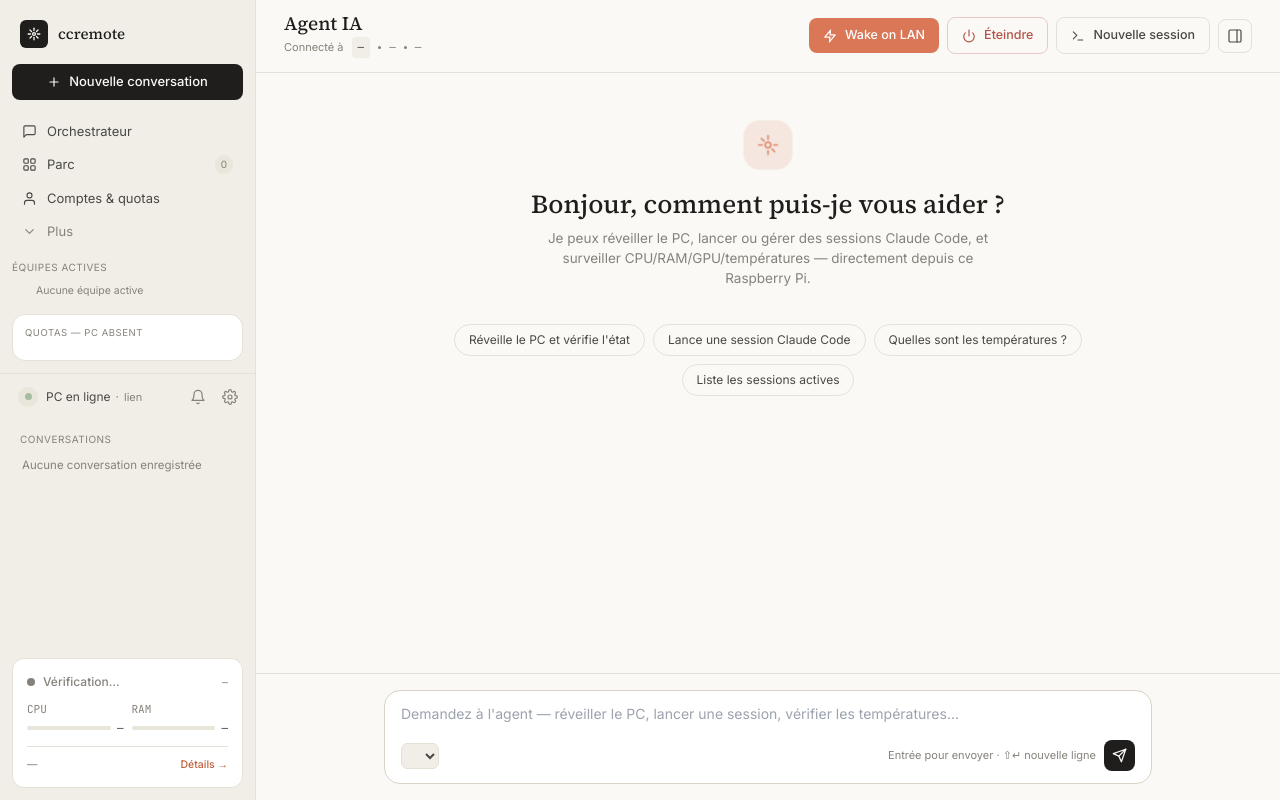
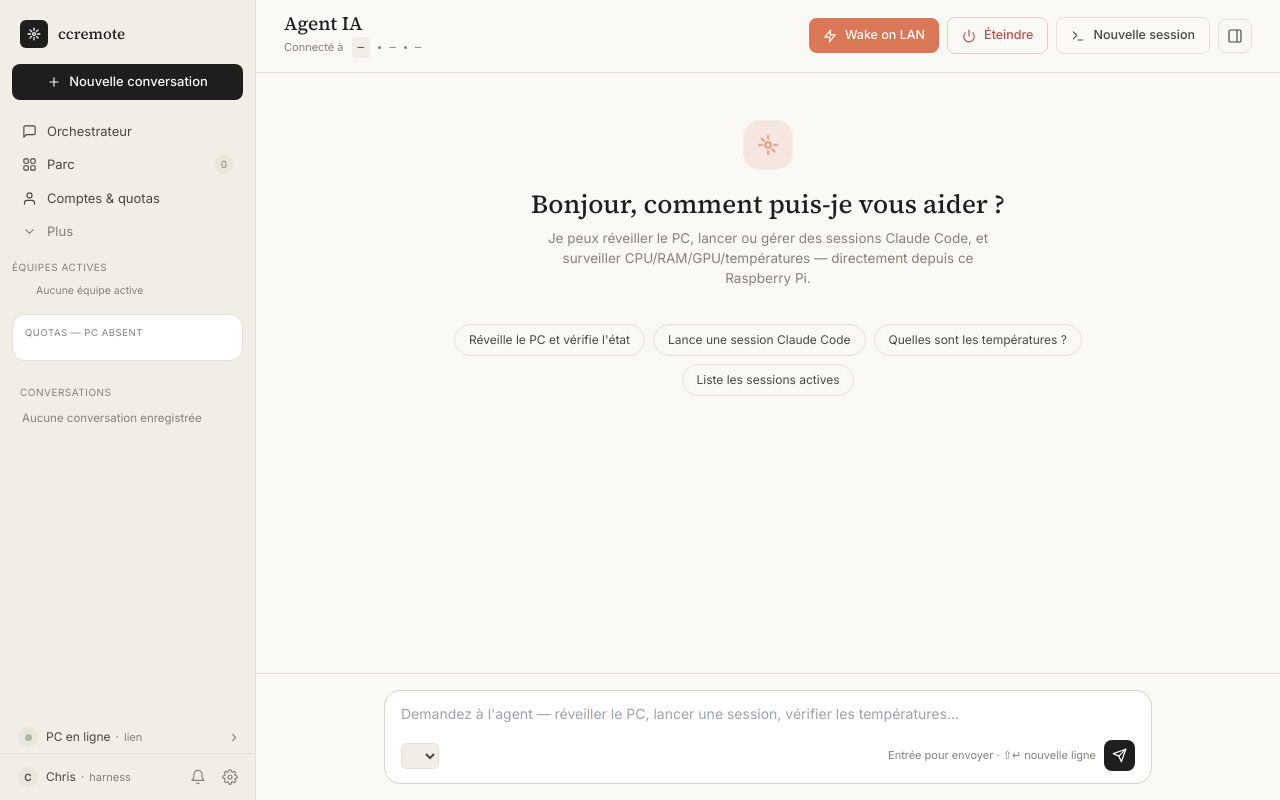
Before and after one commit to Chrlstopher-c/ccremote, a FastAPI app: template pi-web/templates/index.html in a window 1280 px wide. Run offline with FastAPI, Linux system fonts and the light colour scheme; the template is opened without the code that fills it: most values are stand-ins (such as "Sample title", 1, 10 or a date in 2020); lists and menus that the app fills with data are empty; some libraries are stand-ins or nearby versions.

Commit message:
Barre latérale : la carte PC part, « État du système » la remplace
La carte CPU/RAM/uptime occupait le bas de la barre de navigation avec quatre
chiffres qui bougent en permanence — du mouvement continu en périphérie du
regard, pour une information qu'on consulte deux fois par jour. Elle est
supprimée.

À sa place, une ligne d'état du lien, cliquable, au-dessus du pied de barre.
Elle mène à « État du PC » devenue « État du système », qui porte maintenant
les stats machine ET les quotas par compte sur une seule page : ce sont les
deux moitiés d'une même question — « est-ce que je peux lancer une équipe
maintenant ? » — et les séparer obligeait à ouvrir deux écrans pour y
répondre. Le rendu des jauges est réutilisé tel quel, pas réécrit : deux
représentations d'une même mesure finissent toujours par diverger.

Le pied de barre passe tout en bas, avec l'identité et les deux actions
permanentes (notifications, paramètres).

☠ DEUX pannes muettes évitées, toutes deux du même motif — supprimer un
élément écrit par un autre module :
 · `sidebar.js` faisait `dot.innerHTML` et `getElementById('cpuBar').style`
   sans garde : TypeError à chaque sondage, soit toutes les cinq secondes.
 · `settings.js` écrivait `pcHostLabel` en PREMIÈRE ligne d'une série : la
   TypeError abandonnait tout le reste de la fonction, et l'hôte, la MAC et le
   modèle ne s'affichaient plus nulle part. Un seul identifiant disparu
   suffisait à éteindre la fonction entière — constaté, puis corrigé.

Vérifié en prod : carte absente, ordre du bas de barre correct, page « État du
système » avec 2 comptes et les stats machine, hôte et MAC de nouveau
affichés dans les paramètres, 0 erreur console et 0 page error.

Co-Authored-By: Claude Opus 5 (1M context) <noreply@anthropic.com>
Claude-Session: https://claude.ai/code/session_018v9mLnqvpuwye2x7YegHGE

```diff
--- a/pi-web/static/pcview.js
+++ b/pi-web/static/pcview.js
@@ -3,6 +3,7 @@ let pcViewInterval = null;
 
 function renderPcView() {
   fetchAndRenderMetrics();
+  void renderPcQuotas();
   clearInterval(pcViewInterval);
   pcViewInterval = setInterval(() => {
     if (!document.querySelector('.view[data-view="pc"].active')) { clearInterval(pcViewInterval); return; }
@@ -34,3 +35,28 @@ async function fetchAndRenderMetrics() {
 }
 
 document.getElementById('refreshPc').addEventListener('click', () => { fetchAndRenderMetrics(); showToast('Données actualisées', 'ok'); });
+
+/**
+ * Quotas par compte, sur la page « État du système ».
+ *
+ * ☠ Réutilise `hAccGaugeMini` plutôt que d'écrire un second rendu : deux
+ * représentations d'une même mesure divergent toujours, et c'est sur ces
+ * pourcentages qu'on décide de lancer ou non une équipe.
+ */
+async function renderPcQuotas() {
+  const el = document.getElementById('pcQuotas');
+  if (!el || typeof hListeComptes !== 'function') return;
+  const comptes = hListeComptes(await HarnessAPI.getAccounts());
+  if (comptes === null) {
+    el.innerHTML = '<div class="rounded-xl border p-4 text-[12.5px]" style="border-color:var(--line);background:var(--card);color:var(--ink-3);">Pi injoignable — quotas indisponibles.</div>';
+    return;
+  }
+  if (comptes.length === 0) {
+    el.innerHTML = '<div class="rounded-xl border p-4 text-[12.5px]" style="border-color:var(--line);background:var(--card);color:var(--ink-3);">Aucun compte enregistré dans le registre.</div>';
+    return;
+  }
+  el.innerHTML = `<div class="rounded-xl border p-4" style="border-color: var(--line); background: var(--card);">
+      <div class="text-[10.5px] uppercase tracking-wider mb-3" style="color: var(--ink-3);">Quotas par compte (H-72)</div>
+      <div class="grid grid-cols-1 sm:grid-cols-2 gap-4">${comptes.map(hAccGaugeMini).join('')}</div>
+    </div>`;
+}
--- a/pi-web/static/settings.js
+++ b/pi-web/static/settings.js
@@ -36,11 +36,17 @@ async function loadConfig() {
   state.config = cfg;
   if (!prefs.model || !cfg.models.includes(prefs.model)) { prefs.model = cfg.default_model; savePrefs(); }
 
-  document.getElementById('pcHostLabel').textContent = cfg.pc_host;
-  document.getElementById('headerHost').textContent = cfg.pc_host;
-  document.getElementById('setHost').textContent = cfg.pc_host;
-  document.getElementById('setMac').textContent = cfg.pc_mac;
-  document.getElementById('headerModel').textContent = prefs.model;
+  // ☠ Écriture GARDÉE sur chaque cible. `pcHostLabel` vivait dans la carte PC de
+  // la barre latérale, retirée le 01/08 : sans garde, la première ligne lève une
+  // TypeError et TOUT le reste de la fonction est abandonné — l'hôte, la MAC et
+  // le modèle ne s'affichaient plus nulle part, sans autre signe qu'une ligne
+  // dans la console. Un seul identifiant disparu suffit à éteindre la fonction.
+  const poser = (id, valeur) => { const el = document.getElementById(id); if (el) el.textContent = valeur; };
+  poser('pcHostLabel', cfg.pc_host);
+  poser('headerHost', cfg.pc_host);
+  poser('setHost', cfg.pc_host);
+  poser('setMac', cfg.pc_mac);
+  poser('headerModel', prefs.model);
 
   populateModelSelect(document.getElementById('modelSelect'), cfg.models, prefs.model);
   populateModelSelect(document.getElementById('modelBadge'), cfg.models, prefs.model);
--- a/pi-web/static/sidebar.js
+++ b/pi-web/static/sidebar.js
@@ -1,20 +1,25 @@
 // ============ SIDEBAR / PC STATUS ============
+/**
+ * ☠ Chaque accès est GARDÉ. La carte CPU/RAM de la barre latérale a été retirée
+ * (ses chiffres vivent dans « État du système »), et ces identifiants n'existent
+ * plus. Sans garde, `dot.innerHTML` lève une TypeError à chaque sondage — soit
+ * toutes les cinq secondes, en silence dans la console, avec pour effet de
+ * couper la mise à jour de TOUT ce qui suit dans la fonction.
+ */
 function setPcOnline(online) {
   state.pcOnline = online;
   const dot = document.getElementById('pcStatusDot');
   const text = document.getElementById('pcStatusText');
-  if (online === null) {
-    dot.innerHTML = '<span class="w-2 h-2 rounded-full" style="background: var(--ink-3);"></span>';
-    text.textContent = 'Vérification…';
-    text.style.color = 'var(--ink-3)';
-  } else if (online) {
-    dot.innerHTML = '<span class="w-2 h-2 rounded-full dot-live" style="background: var(--ok);"></span><span class="absolute w-2 h-2 rounded-full ripple" style="background: var(--ok);"></span>';
-    text.textContent = 'PC en ligne';
-    text.style.color = 'var(--ink)';
-  } else {
-    dot.innerHTML = '<span class="w-2 h-2 rounded-full" style="background: var(--err);"></span>';
-    text.textContent = 'PC éteint';
-    text.style.color = 'var(--ink-3)';
+  if (dot) {
+    dot.innerHTML = online === null
+      ? '<span class="w-2 h-2 rounded-full" style="background: var(--ink-3);"></span>'
+      : online
+        ? '<span class="w-2 h-2 rounded-full dot-live" style="background: var(--ok);"></span><span class="absolute w-2 h-2 rounded-full ripple" style="background: var(--ok);"></span>'
+        : '<span class="w-2 h-2 rounded-full" style="background: var(--err);"></span>';
+  }
+  if (text) {
+    text.textContent = online === null ? 'Vérification…' : online ? 'PC en ligne' : 'PC éteint';
+    text.style.color = online ? 'var(--ink)' : 'var(--ink-3)';
   }
   const nsEl = document.getElementById('nsPcStatus');
   if (nsEl) {
@@ -34,11 +39,12 @@ async function pollSidebar() {
     setPcOnline(status.pc_online);
     if (!status.pc_online) return;
     const m = await api('GET', '/api/metrics');
-    document.getElementById('cpuBar').style.width = m.cpu + '%';
-    document.getElementById('cpuVal').textContent = m.cpu + '%';
-    document.getElementById('ramBar').style.width = m.mem_percent + '%';
-    document.getElementById('ramVal').textContent = m.mem_percent + '%';
-    document.getElementById('uptimeText').textContent = 'Uptime · ' + formatUptime(m.uptime_s);
+    const poser = (id, appliquer) => { const el = document.getElementById(id); if (el) appliquer(el); };
+    poser('cpuBar', (el) => { el.style.width = m.cpu + '%'; });
+    poser('cpuVal', (el) => { el.textContent = m.cpu + '%'; });
+    poser('ramBar', (el) => { el.style.width = m.mem_percent + '%'; });
+    poser('ramVal', (el) => { el.textContent = m.mem_percent + '%'; });
+    poser('uptimeText', (el) => { el.textContent = 'Uptime · ' + formatUptime(m.uptime_s); });
   } catch { setPcOnline(null); }
 }
 
--- a/pi-web/templates/_harness_styles.html
+++ b/pi-web/templates/_harness_styles.html
@@ -651,3 +651,12 @@
     /* Sans gutter, le titre n'a plus de raison d'être en retrait. */
     [data-view="harness-orchestrateur"] .h-topbar .lead { padding-left: 12px; }
   }
+  /* Ligne d'état du lien — au-dessus du pied de barre, pleine largeur. */
+  .sb-lien { display: flex; align-items: center; gap: 8px; width: calc(100% - 20px);
+    margin: 0 10px; height: 32px; padding: 0 8px; border-radius: 8px;
+    background: none; border: none; text-align: left; transition: background .15s ease; }
+  .sb-lien:hover { background: rgba(31,30,29,.05); }
+  .sb-lien .sb-user-txt { flex: 1; }
+  .sb-lien-chev { color: var(--ink-3); font-size: 15px; flex: 0 0 auto; }
+  .sb-ava-txt { font-size: 10px; font-weight: 600; color: var(--ink-2); }
+  #pcQuotas .mg-acc + .mg-acc { margin-top: 0; }
--- a/pi-web/templates/_pcstatus_view.html
+++ b/pi-web/templates/_pcstatus_view.html
@@ -6,7 +6,7 @@
             <svg width="20" height="20" viewBox="0 0 24 24" fill="none" stroke="currentColor" stroke-width="1.8" stroke-linecap="round" stroke-linejoin="round" style="color: var(--ink);"><line x1="3" y1="6" x2="21" y2="6"/><line x1="3" y1="12" x2="21" y2="12"/><line x1="3" y1="18" x2="21" y2="18"/></svg>
           </button>
           <div class="min-w-0">
-            <h1 class="serif text-[17px] lg:text-[19px] font-medium leading-none" style="color: var(--ink);">État du PC</h1>
+            <h1 class="serif text-[17px] lg:text-[19px] font-medium leading-none" style="color: var(--ink);">État du système</h1>
             <div id="pcSubHeader" class="text-[11px] mt-1" style="color: var(--ink-3);">—</div>
           </div>
         </div>
@@ -16,6 +16,10 @@
         </button>
       </header>
       <div class="max-w-4xl mx-auto w-full px-4 lg:px-7 py-6 space-y-5">
+        <!-- ☠ Quotas et machine sur UNE page : ce sont les deux moitiés d'une
+             même question — « est-ce que je peux lancer une équipe maintenant ? ».
+             Les séparer obligeait à ouvrir deux écrans pour y répondre. -->
+        <div id="pcQuotas"></div>
         <div class="grid grid-cols-2 lg:grid-cols-4 gap-3">
           <div class="rounded-xl border p-4" style="border-color: var(--line); background: var(--card);">
             <div class="text-[10.5px] uppercase tracking-wider mb-1" style="color: var(--ink-3);">CPU</div>
--- a/pi-web/templates/index.html
+++ b/pi-web/templates/index.html
@@ -193,30 +193,6 @@
     <div class="text-[10px] uppercase tracking-wider px-3 pt-3 pb-1" style="color: var(--ink-3);">Équipes actives</div>
     <div class="team-tree" id="hTeamTree"></div>
     <div class="mini-gauges" id="hMiniGauges"></div>
-    <!-- ☠ PIED DE BARRE — l'état du lien et les deux actions permanentes.
-         Les notifications ne sont plus une entrée de menu : ce n'est pas une
-         destination qu'on choisit, c'est un état qu'on surveille. Une pastille
-         en pied de barre le dit sans coûter une ligne de navigation. -->
-    <div class="sb-footer">
-      <button class="sb-user" data-view="pc" title="État du lien Pi ↔ PC">
-        <span class="sb-ava"><span id="hLinkDot" class="dot-live"></span></span>
-        <span class="sb-user-txt">
-          <span id="hLinkText">PC en ligne</span>
-          <span class="sb-dot">·</span>
-          <span id="hLinkWire" class="sb-muted">lien</span>
-        </span>
-      </button>
-      <div class="sb-aux">
-        <button class="sb-icon" data-view="harness-notifications" title="Notifications du parc" aria-label="Notifications">
-          <svg width="16" height="16" viewBox="0 0 24 24" fill="none" stroke="currentColor" stroke-width="1.8" stroke-linecap="round" stroke-linejoin="round"><path d="M18 8A6 6 0 0 0 6 8c0 7-3 9-3 9h18s-3-2-3-9"/><path d="M13.73 21a2 2 0 0 1-3.46 0"/></svg>
-          <span id="hNavCountNotifs" class="sb-pastille" style="display:none;">0</span>
-        </button>
-        <button class="sb-icon" data-view="settings" title="Paramètres" aria-label="Paramètres">
-          <svg width="16" height="16" viewBox="0 0 24 24" fill="none" stroke="currentColor" stroke-width="1.8" stroke-linecap="round" stroke-linejoin="round"><circle cx="12" cy="12" r="3"/><path d="M19.4 15a1.65 1.65 0 0 0 .33 1.82l.06.06a2 2 0 0 1-2.83 2.83l-.06-.06a1.65 1.65 0 0 0-1.82-.33 1.65 1.65 0 0 0-1 1.51V21a2 2 0 0 1-4 0v-.09A1.65 1.65 0 0 0 9 19.4a1.65 1.65 0 0 0-1.82.33l-.06.06a2 2 0 1 1-2.83-2.83l.06-.06a1.65 1.65 0 0 0 .33-1.82 1.65 1.65 0 0 0-1.51-1H3a2 2 0 0 1 0-4h.09A1.65 1.65 0 0 0 4.6 9a1.65 1.65 0 0 0-.33-1.82l-.06-.06a2 2 0 1 1 2.83-2.83l.06.06a1.65 1.65 0 0 0 1.82.33H9a1.65 1.65 0 0 0 1-1.51V3a2 2 0 0 1 4 0v.09a1.65 1.65 0 0 0 1 1.51 1.65 1.65 0 0 0 1.82-.33l.06-.06a2 2 0 1 1 2.83 2.83l-.06.06a1.65 1.65 0 0 0-.33 1.82V9a1.65 1.65 0 0 0 1.51 1H21a2 2 0 0 1 0 4h-.09a1.65 1.65 0 0 0-1.51 1z"/></svg>
-        </button>
-      </div>
-    </div>
-
     <!-- ☠ DEUX listes distinctes, jamais fondues : les fils de l'orchestrateur
          (Agent SDK, avec leur contexte et leurs équipes) et les conversations du
          chat cloud n'ont ni le même contenu ni la même durée de vie. Afficher
@@ -229,39 +205,38 @@
       <div id="hOrchConvList" class="space-y-0.5" style="display:none;"></div>
     </div>
 
-    <div class="m-3 p-3.5 rounded-xl border" style="border-color: var(--line); background: var(--card);">
-      <div class="flex items-center justify-between mb-2.5">
-        <div class="flex items-center gap-2">
-          <span id="pcStatusDot" class="relative flex">
-            <span class="w-2 h-2 rounded-full" style="background: var(--ink-3);"></span>
-          </span>
-          <span id="pcStatusText" class="text-[12px] font-medium" style="color: var(--ink-3);">Vérification…</span>
-        </div>
-        <span id="pcHostLabel" class="text-[10px] mono" style="color: var(--ink-3);">—</span>
-      </div>
-      <div class="grid grid-cols-2 gap-2 text-[11px]">
-        <div>
-          <div class="mono" style="color: var(--ink-3);">CPU</div>
-          <div class="flex items-center gap-1.5 mt-0.5">
-            <div class="flex-1 h-1 rounded-full overflow-hidden" style="background: var(--bg-3);">
-              <div id="cpuBar" class="h-full rounded-full" style="background: var(--accent); width: 0%;"></div>
-            </div>
-            <span id="cpuVal" class="mono" style="color: var(--ink-2);">—</span>
-          </div>
-        </div>
-        <div>
-          <div class="mono" style="color: var(--ink-3);">RAM</div>
-          <div class="flex items-center gap-1.5 mt-0.5">
-            <div class="flex-1 h-1 rounded-full overflow-hidden" style="background: var(--bg-3);">
-              <div id="ramBar" class="h-full rounded-full" style="background: var(--accent); width: 0%;"></div>
-            </div>
-            <span id="ramVal" class="mono" style="color: var(--ink-2);">—</span>
-          </div>
-        </div>
-      </div>
-      <div class="mt-2.5 pt-2.5 border-t flex items-center justify-between" style="border-color: var(--line);">
-        <span id="uptimeText" class="text-[10.5px]" style="color: var(--ink-3);">—</span>
-        <button class="text-[10.5px] font-medium" style="color: var(--accent-2);" data-view="pc">Détails →</button>
+
+    <!-- ☠ La carte CPU/RAM/uptime qui vivait ici est partie : quatre chiffres
+         qui bougent en permanence dans une colonne de navigation, c'est du
+         mouvement continu en périphérie du regard, pour une information qu'on
+         consulte deux fois par jour. Elle est dans « État du système », avec les
+         quotas, en une seule page. Cette ligne en est le résumé et le lien. -->
+    <button class="sb-lien" data-view="pc" title="CPU, mémoire, quotas par compte">
+      <span class="sb-ava"><span id="hLinkDot" class="dot-live"></span></span>
+      <span class="sb-user-txt">
+        <span id="hLinkText">PC en ligne</span>
+        <span class="sb-dot">·</span>
+        <span id="hLinkWire" class="sb-muted">lien</span>
+      </span>
+      <span class="sb-lien-chev">›</span>
+    </button>
+
+    <!-- ☠ PIED DE BARRE, tout en bas. Les notifications ne sont pas une
+         destination qu'on choisit mais un état qu'on surveille : une icône à
+         pastille le dit sans coûter une ligne de navigation. -->
+    <div class="sb-footer">
+      <button class="sb-user" data-view="settings" title="Paramètres">
+        <span class="sb-ava sb-ava-txt">C</span>
+        <span class="sb-user-txt"><span>Chris</span><span class="sb-dot">·</span><span class="sb-muted">harness</span></span>
+      </button>
+      <div class="sb-aux">
+        <button class="sb-icon" data-view="harness-notifications" title="Notifications du parc" aria-label="Notifications">
+          <svg width="16" height="16" viewBox="0 0 24 24" fill="none" stroke="currentColor" stroke-width="1.8" stroke-linecap="round" stroke-linejoin="round"><path d="M18 8A6 6 0 0 0 6 8c0 7-3 9-3 9h18s-3-2-3-9"/><path d="M13.73 21a2 2 0 0 1-3.46 0"/></svg>
+          <span id="hNavCountNotifs" class="sb-pastille" style="display:none;">0</span>
+        </button>
+        <button class="sb-icon" data-view="settings" title="Paramètres" aria-label="Paramètres">
+          <svg width="16" height="16" viewBox="0 0 24 24" fill="none" stroke="currentColor" stroke-width="1.8" stroke-linecap="round" stroke-linejoin="round"><circle cx="12" cy="12" r="3"/><path d="M19.4 15a1.65 1.65 0 0 0 .33 1.82l.06.06a2 2 0 0 1-2.83 2.83l-.06-.06a1.65 1.65 0 0 0-1.82-.33 1.65 1.65 0 0 0-1 1.51V21a2 2 0 0 1-4 0v-.09A1.65 1.65 0 0 0 9 19.4a1.65 1.65 0 0 0-1.82.33l-.06.06a2 2 0 1 1-2.83-2.83l.06-.06a1.65 1.65 0 0 0 .33-1.82 1.65 1.65 0 0 0-1.51-1H3a2 2 0 0 1 0-4h.09A1.65 1.65 0 0 0 4.6 9a1.65 1.65 0 0 0-.33-1.82l-.06-.06a2 2 0 1 1 2.83-2.83l.06.06a1.65 1.65 0 0 0 1.82.33H9a1.65 1.65 0 0 0 1-1.51V3a2 2 0 0 1 4 0v.09a1.65 1.65 0 0 0 1 1.51 1.65 1.65 0 0 0 1.82-.33l.06-.06a2 2 0 1 1 2.83 2.83l-.06.06a1.65 1.65 0 0 0-.33 1.82V9a1.65 1.65 0 0 0 1.51 1H21a2 2 0 0 1 0 4h-.09a1.65 1.65 0 0 0-1.51 1z"/></svg>
+        </button>
       </div>
     </div>
   </aside>
```
